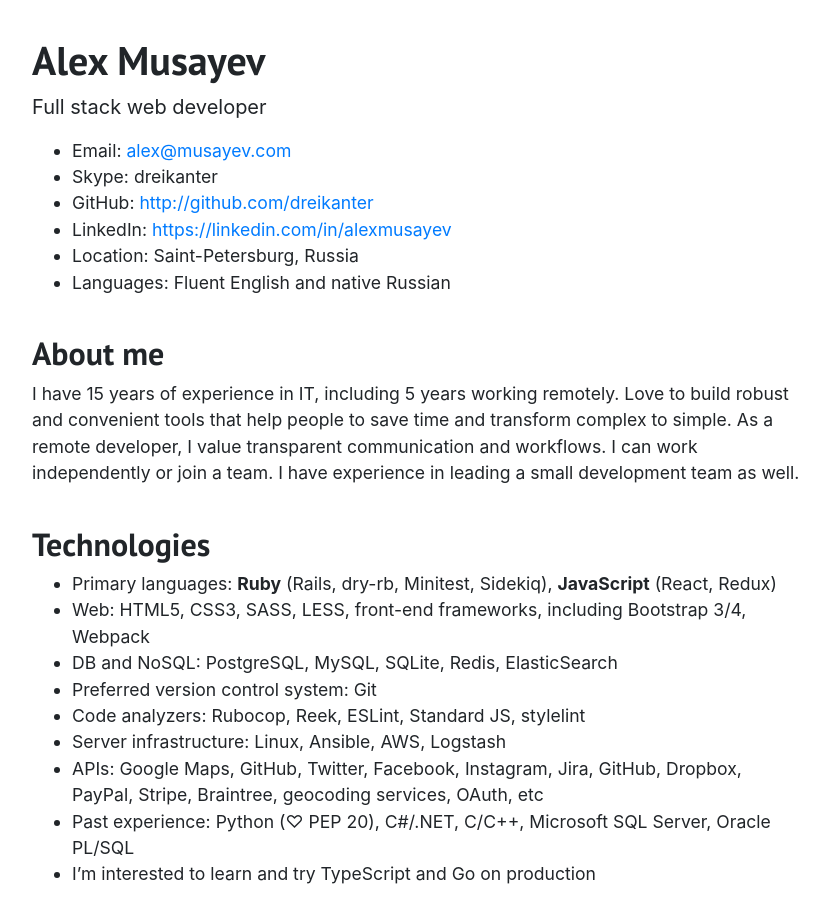
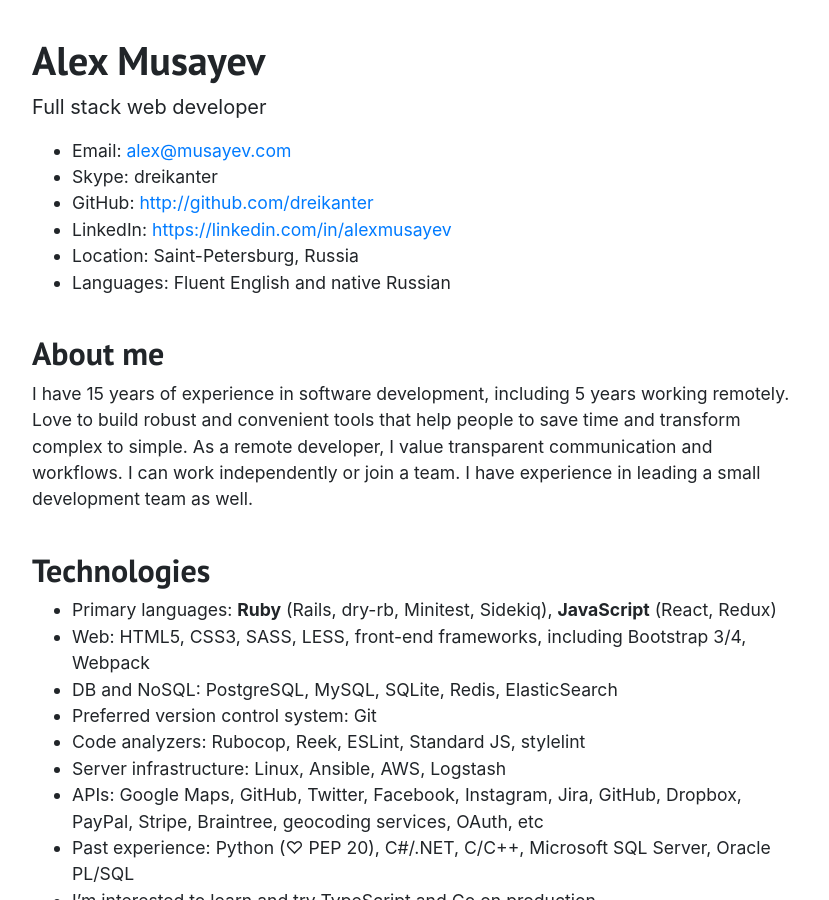
Before and after one commit to dreikanter/musayev.com, a Jekyll site: the page built from index.md, in a window 1280 px wide and 900 px high. Shown: the whole window, without its empty margins (223-1052 px from the left). Built offline with Jekyll 4.4.1, drawn with Linux system fonts in a browser that asks for light colours; nearby versions of some CDN libraries; our own code applies the rules of GitHub Pages for plain Markdown files.

Commit message:
Update About me section

```diff
--- a/index.md
+++ b/index.md
@@ -16,7 +16,7 @@ Full stack web developer
 
 ## About me
 
-I have 15 years of experience in IT, including 5 years working remotely. Love to build robust and convenient tools that help people to save time and transform complex to simple. As a remote developer, I value transparent communication and workflows. I can work independently or join a team. I have experience in leading a small development team as well.
+I have 15 years of experience in software development, including 5 years working remotely. Love to build robust and convenient tools that help people to save time and transform complex to simple. As a remote developer, I value transparent communication and workflows. I can work independently or join a team. I have experience in leading a small development team as well.
 
 ## Technologies
 
```
Also changed, not shown: 2 other files.
